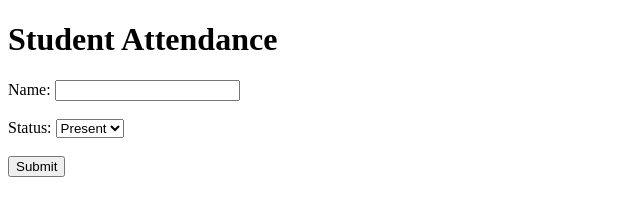
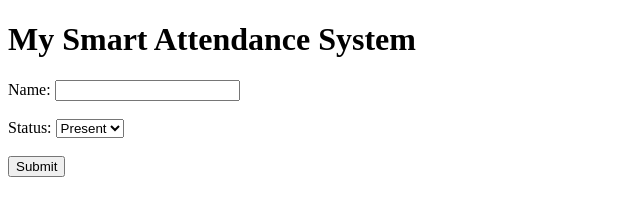
Before and after one commit to Sonampatil18/attendance-app, a plain HTML site: page index.html in a window 1280 px wide. Shown: the whole page, without its empty margins (0-640 px from the left). Drawn offline with Linux system fonts and the light colour scheme.

Commit message:
Update title and heading for attendance system

```diff
--- a/index.html
+++ b/index.html
@@ -4,7 +4,7 @@
     <title>Attendance System</title>
 </head>
 <body>
-    <h1>Student Attendance</h1>
+    <h1>My Smart Attendance System</h1>
 
     <form>
         Name: <input type="text"><br><br>
```
